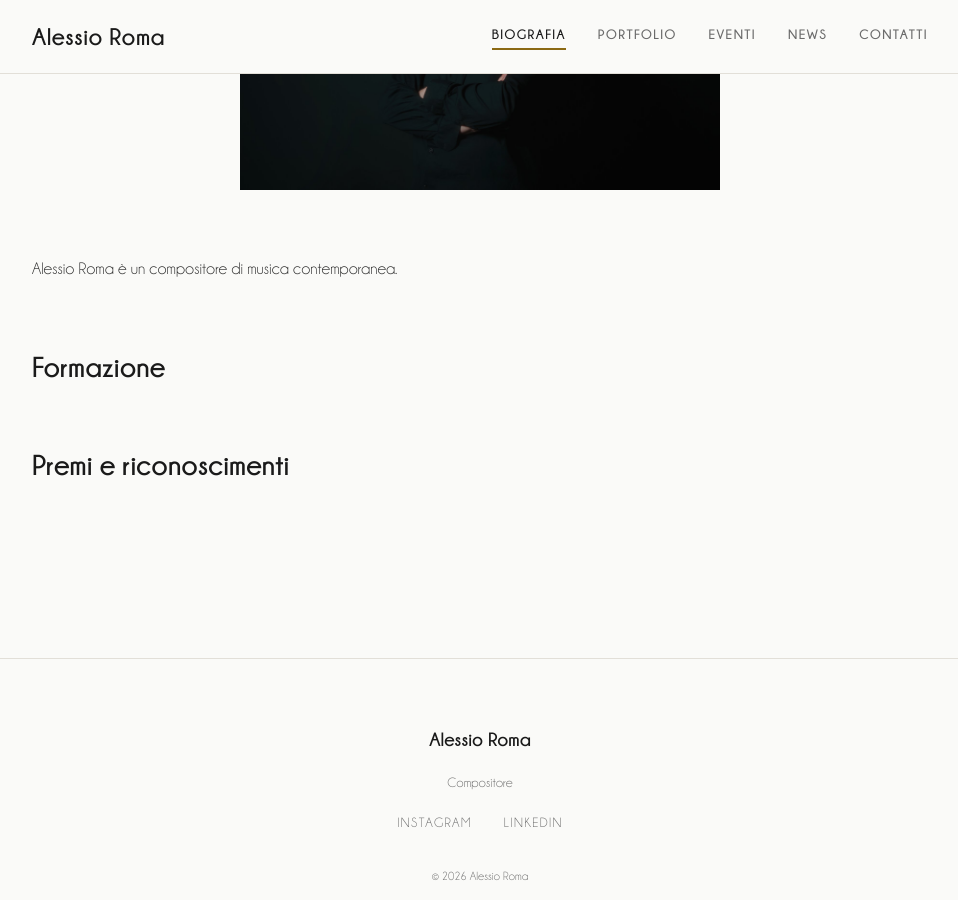
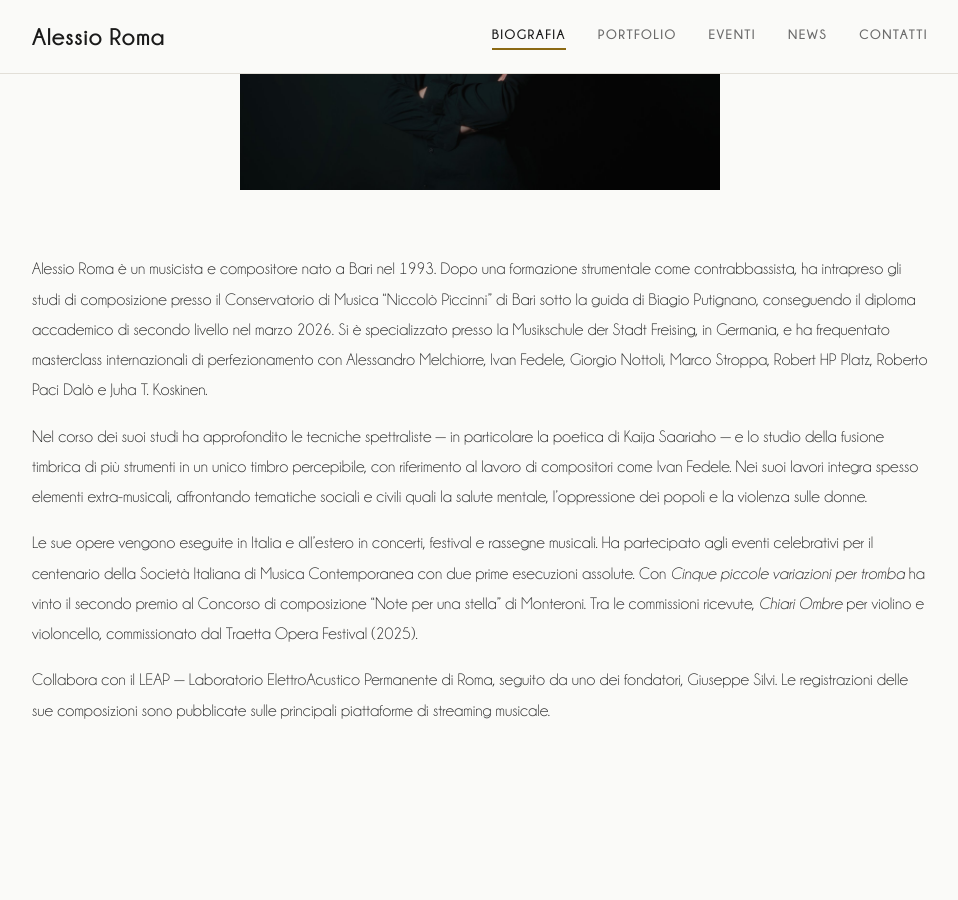
Before and after one commit to alessioroma-music/alessioroma, a Jekyll site: the page built from biografia.md, in a window 1280 px wide and 900 px high, scrolled down 418 px. Shown: the whole window, without its empty margins (160-1118 px from the left). Built offline with Jekyll 4.4.1, drawn with Linux system fonts in a browser that asks for light colours.

Commit message:
Update biografia with full text
Co-Authored-By: Claude Sonnet 4.6 <noreply@anthropic.com>

```diff
--- a/biografia.md
+++ b/biografia.md
@@ -8,17 +8,10 @@ permalink: /biografia/
   <img src="{{ '/assets/images/alessio-roma-smile.jpg' | relative_url }}" alt="Alessio Roma, compositore">
 </div>
 
-Alessio Roma è un compositore di musica contemporanea.
+Alessio Roma è un musicista e compositore nato a Bari nel 1993. Dopo una formazione strumentale come contrabbassista, ha intrapreso gli studi di composizione presso il Conservatorio di Musica "Niccolò Piccinni" di Bari sotto la guida di Biagio Putignano, conseguendo il diploma accademico di secondo livello nel marzo 2026. Si è specializzato presso la Musikschule der Stadt Freising, in Germania, e ha frequentato masterclass internazionali di perfezionamento con Alessandro Melchiorre, Ivan Fedele, Giorgio Nottoli, Marco Stroppa, Robert HP Platz, Roberto Paci Dalò e Juha T. Koskinen.
 
-<!--
-  Alessio: sostituisci questo testo con la tua vera biografia.
-  Mandami degli appunti e la scriviamo insieme!
--->
+Nel corso dei suoi studi ha approfondito le tecniche spettraliste — in particolare la poetica di Kaija Saariaho — e lo studio della fusione timbrica di più strumenti in un unico timbro percepibile, con riferimento al lavoro di compositori come Ivan Fedele. Nei suoi lavori integra spesso elementi extra-musicali, affrontando tematiche sociali e civili quali la salute mentale, l'oppressione dei popoli e la violenza sulle donne.
 
-## Formazione
+Le sue opere vengono eseguite in Italia e all'estero in concerti, festival e rassegne musicali. Ha partecipato agli eventi celebrativi per il centenario della Società Italiana di Musica Contemporanea con due prime esecuzioni assolute. Con *Cinque piccole variazioni per tromba* ha vinto il secondo premio al Concorso di composizione "Note per una stella" di Monteroni. Tra le commissioni ricevute, *Chiari Ombre* per violino e violoncello, commissionato dal Traetta Opera Festival (2025).
 
-<!-- Aggiungi qui i tuoi studi -->
-
-## Premi e riconoscimenti
-
-<!-- Aggiungi qui eventuali premi, selezioni, menzioni -->
+Collabora con il LEAP — Laboratorio ElettroAcustico Permanente di Roma, seguito da uno dei fondatori, Giuseppe Silvi. Le registrazioni delle sue composizioni sono pubblicate sulle principali piattaforme di streaming musicale.
```
